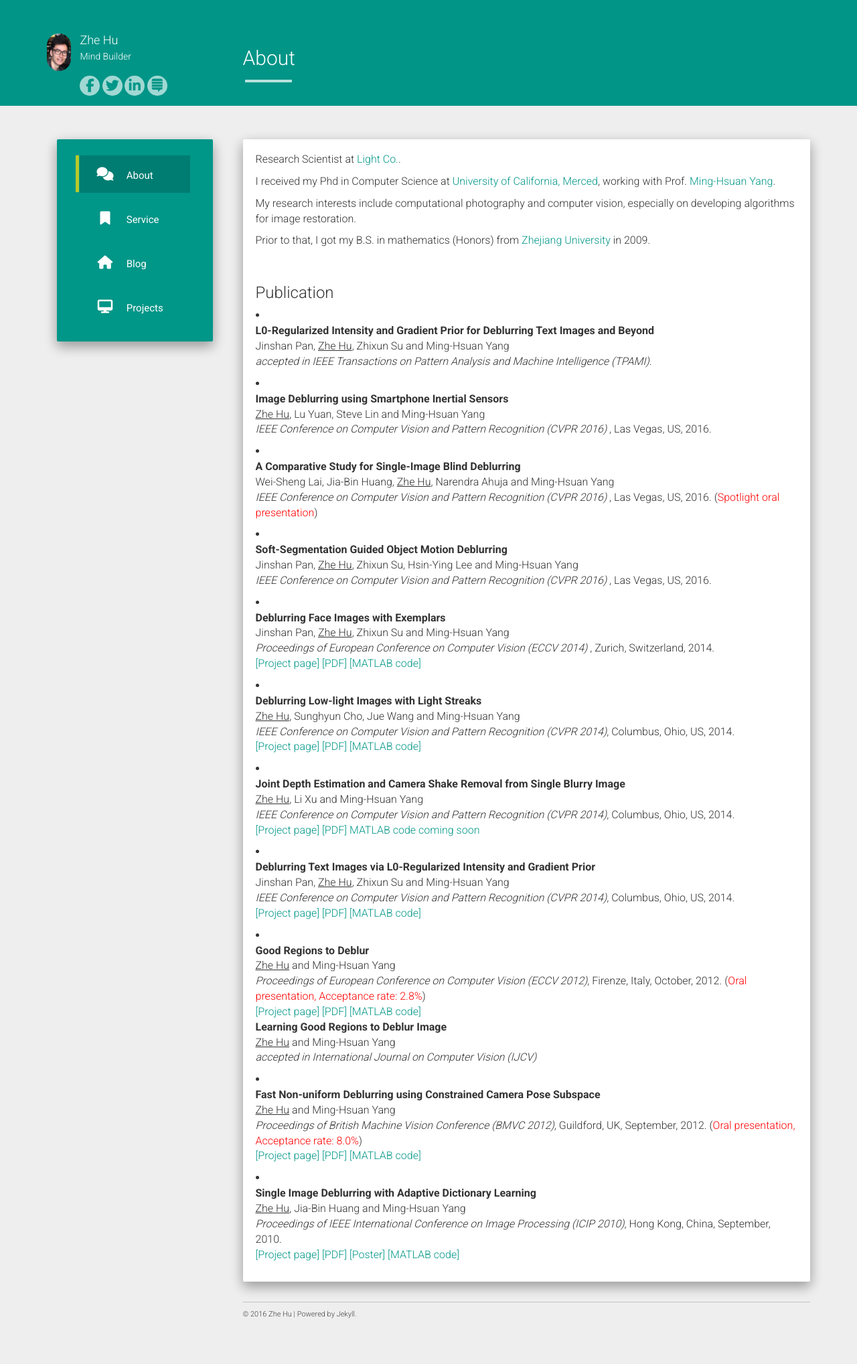
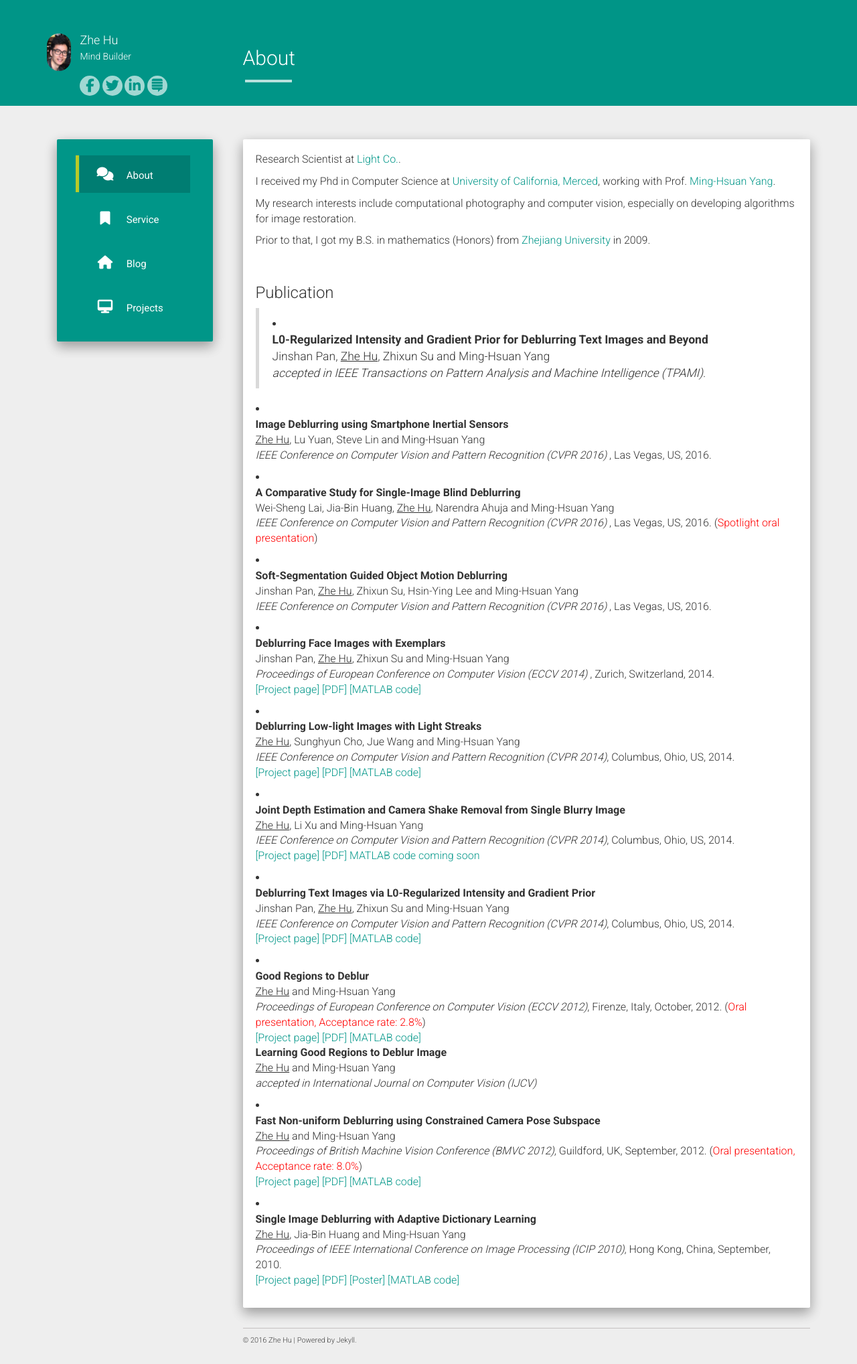
Before and after one commit to zjuela/zjuela.github.io, a Jekyll site: the page built from about.md, in a window 1280 px wide. Shown: the whole page at 67% size. Built offline with Jekyll 4.4.1, drawn with Linux system fonts in a browser that asks for light colours; nearby versions of some CDN libraries; before the commit the page ends 1998 px from its top, so only the background shows below that.

Commit message:
add <blockquote>

```diff
--- a/about.md
+++ b/about.md
@@ -14,12 +14,12 @@ Prior to that, I got my B.S. in mathematics (Honors) from [Zhejiang University](
 
 <br>
 
-### Publication
-<li><p>
+<h3>Publication</h3>
+<blockquote><li><p>
 <b>L0-Regularized Intensity and Gradient Prior for Deblurring Text Images and Beyond</b>
 <br>Jinshan Pan, <u>Zhe Hu</u>, Zhixun Su and Ming-Hsuan Yang <br>
 <i>accepted in  IEEE Transactions on Pattern Analysis and Machine Intelligence (TPAMI)</i>.<br>
-</p></li>
+</p></li></blockquote>
 
 
 
```
